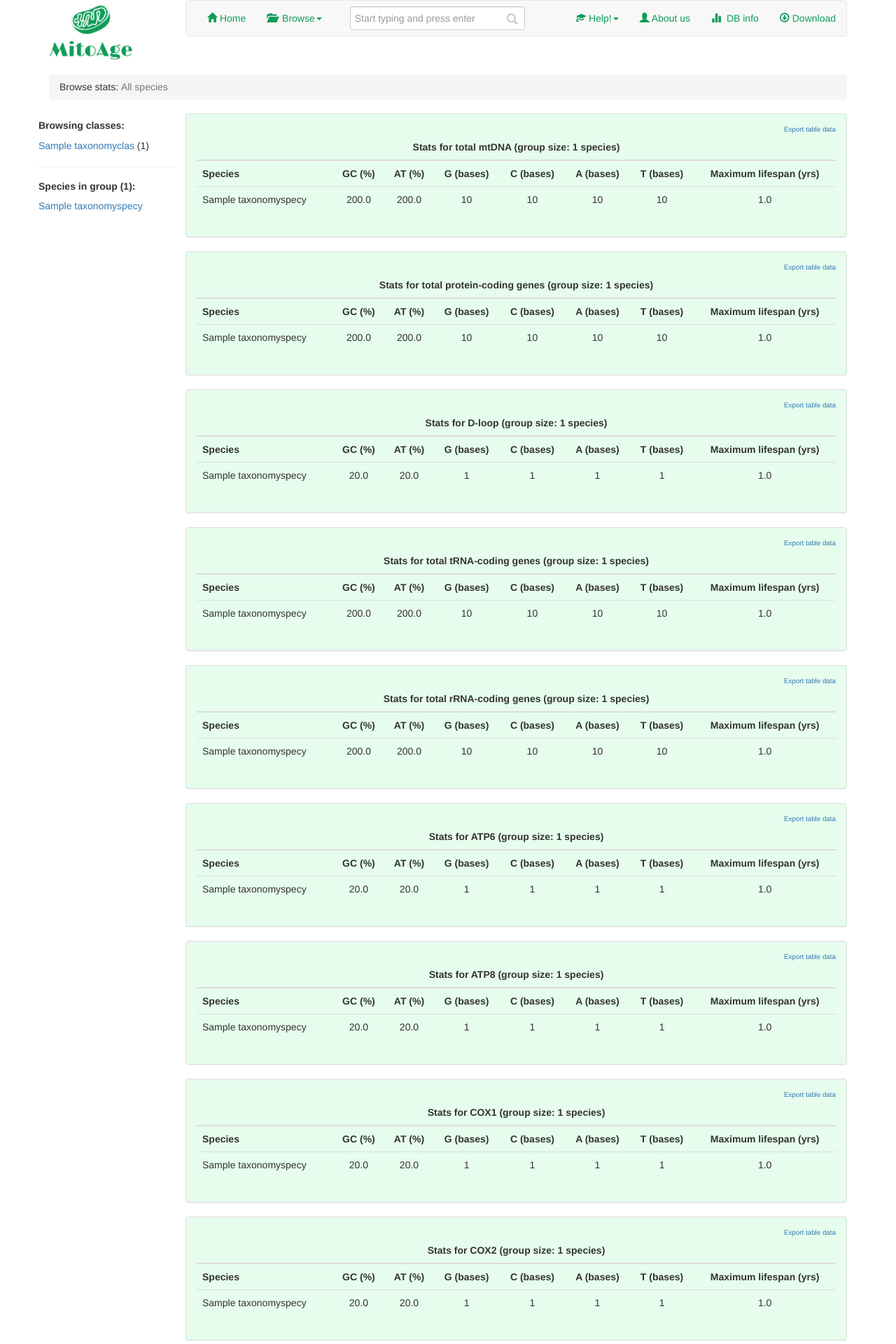
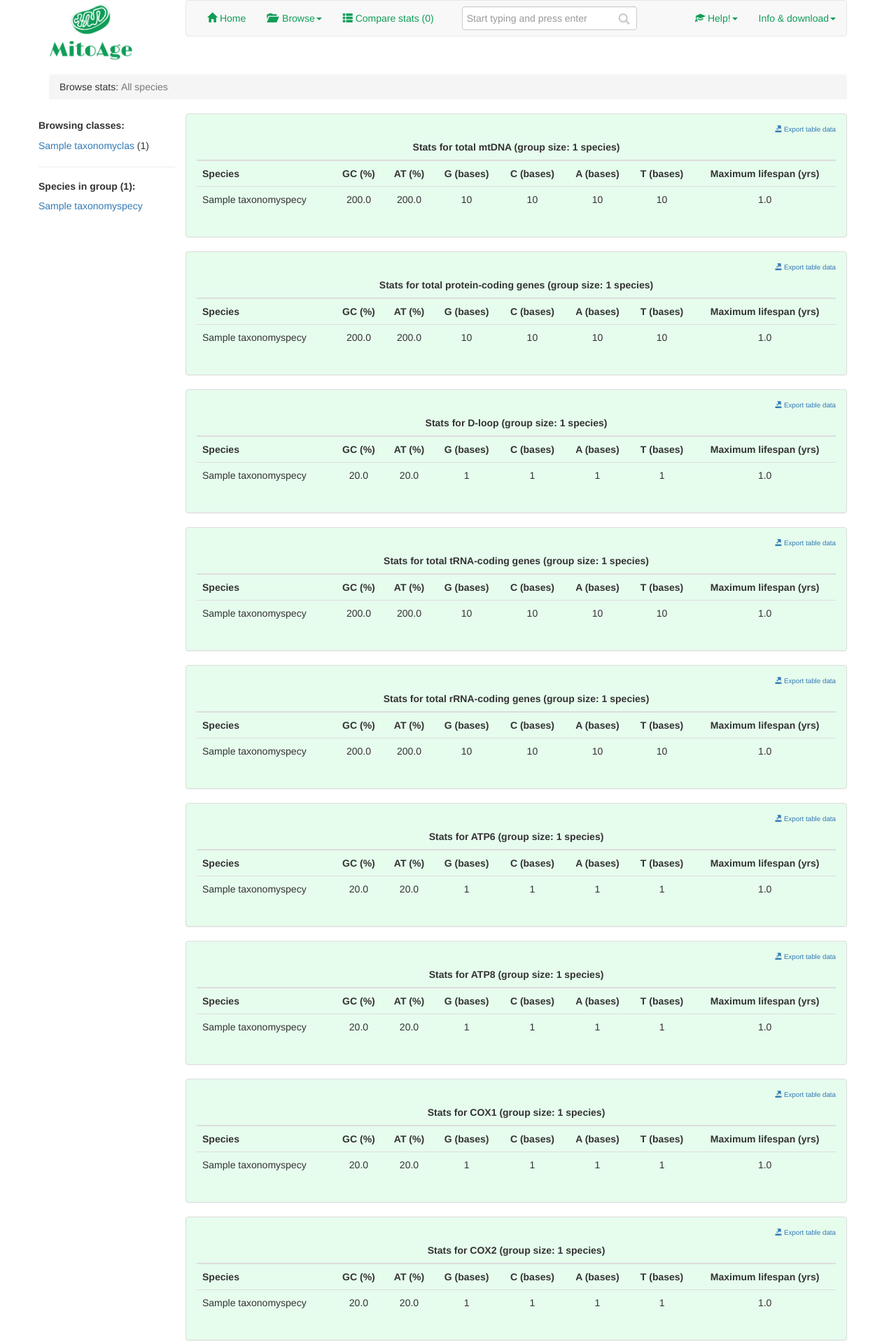
Before and after one commit to MitoAge/MitoAge-website, a Django app: a page that uses templates/website_components/main_menu.html in a window 1280 px wide. Shown: the top 1920 px of the page at 70% size. Run offline with Django 3.2, Linux system fonts and the light colour scheme; tables that the repository leaves empty hold one stand-in row (values such as "Sample post"); parts of the project's set-up code (start-up, migrations or seed data) failed here and were passed over; some libraries are stand-ins or nearby versions.

Commit message:
last update (probably) before submission of paper

```diff
--- a/mitoage/analysis/urls.py
+++ b/mitoage/analysis/urls.py
@@ -1,10 +1,14 @@
 from django.conf.urls import patterns, url
 
-from mitoage.analysis.views import statistics
+from mitoage.analysis.views import statistics, compare, add_to_compare_cart, \
+    delete_from_compare_cart
 
 
 urlpatterns = patterns('mitoage.analysis.views',
 
     url(r'^statistics/$', statistics, name='statistics'),
 
+    url(r'^compare/$', compare, name='compare'),
+    url(r'^add_to_compare_cart/(?P<pk>[0-9]+)/$', add_to_compare_cart, name='add_to_compare_cart'),
+    url(r'^delete_from_compare_cart/(?P<pk>[0-9]+)/$', delete_from_compare_cart, name='delete_from_compare_cart'),
 )
--- a/mitoage/templatetags/templatetags_extra.py
+++ b/mitoage/templatetags/templatetags_extra.py
@@ -57,3 +57,10 @@ def get_base_composition(species, section):
     except MitoAgeEntry.DoesNotExist:
         pass
     return None
+
+@register.simple_tag(takes_context=True)
+def is_in_cart(context, pk):
+    #request = context['request']
+    #compared_stats = request.session.get('compared_stats', [])
+    #return pk in compared_stats
+    return True
--- /dev/null
+++ b/templates/analysis/_base_composition_stats_table.html
@@ -0,0 +1,98 @@
+{% load staticfiles %}
+
+{% load templatetags_extra %}
+
+{% if stats %}
+
+	<tbody>
+		{% if stats.group_size = 0 %}
+		<tr>
+			<td colspan=8> There is no data for {{stats.section|base_composition_nice_title|total_lower}} in this group. </td>
+		</tr>
+		{% elif stats.group_size <= 5 %}
+			<tr>
+				<td><b>Species</b></td>
+				<td class="text-center"><b>GC (%)</b></td>
+				<td class="text-center"><b>AT (%)</b></td>
+				<td class="text-center"><b>G (bases)</b></td>
+				<td class="text-center"><b>C (bases)</b></td>
+				<td class="text-center"><b>A (bases)</b></td>
+				<td class="text-center"><b>T (bases)</b></td>
+				<td class="text-center"><b>Maximum lifespan (yrs)</b></td>
+			</tr>
+			{% for c in stats.compositions %}
+			<tr>
+				<td>{{c.0.name}}</td>
+				<td class="text-center">{% percent c.1.gc c.1.size 1 %}</td>
+				<td class="text-center">{% percent c.1.at c.1.size 1 %}</td>
+				<td class="text-center">{{c.1.g| stringformat:'d'}}</td>
+				<td class="text-center">{{c.1.c| stringformat:'d'}}</td>
+				<td class="text-center">{{c.1.a| stringformat:'d'}}</td>
+				<td class="text-center">{{c.1.t| stringformat:'d'}}</td>
+				<td class="text-center">{{c.0.lifespan| stringformat:'.1f'}}</td>
+			</tr>
+			{% endfor %}
+		{% else %}
+		<tr>
+			<td> </td>
+			<td class="text-center">GC (%)</td>
+			<td class="text-center">AT (%)</td>
+			<td class="text-center">G (bases)</td>
+			<td class="text-center">C (bases)</td>
+			<td class="text-center">A (bases)</td>
+			<td class="text-center">T (bases)</td>
+			<td class="text-center">Maximum lifespan (yrs)</td>
+		</tr>
+		<tr>
+			<td>Range (min-max)</td>
+			<td class="text-center">{% if stats.min.gc %}{{stats.min.gc| stringformat:'.1f'}} - {{stats.max.gc| stringformat:'.1f'}}%{% endif %}</td>
+			<td class="text-center">{% if stats.min.at %}{{stats.min.at| stringformat:'.1f'}} - {{stats.max.at| stringformat:'.1f'}}%{% endif %}</td>
+			<td class="text-center">{% if stats.min.g %}{{stats.min.g| stringformat:'d'}} - {{stats.max.g| stringformat:'d'}}{% endif %}</td>
+			<td class="text-center">{% if stats.min.c %}{{stats.min.c| stringformat:'d'}} - {{stats.max.c| stringformat:'d'}}{% endif %}</td>
+			<td class="text-center">{% if stats.min.a %}{{stats.min.a| stringformat:'d'}} - {{stats.max.a| stringformat:'d'}}{% endif %}</td>
+			<td class="text-center">{% if stats.min.t %}{{stats.min.t| stringformat:'d'}} - {{stats.max.t| stringformat:'d'}}{% endif %}</td>
+			<td class="text-center">{% if stats.min.lifespan %}{{stats.min.lifespan| stringformat:'.1f'}} - {{stats.max.lifespan| stringformat:'.1f'}}{% endif %}</td>
+		</tr>
+		<tr>
+			<td>Median</td>
+			<td class="text-center">{% if stats.max.gc %}{{stats.median.gc| stringformat:'.1f'}}%{% endif %}</td>
+			<td class="text-center">{% if stats.max.at %}{{stats.median.at| stringformat:'.1f'}}%{% endif %}</td>
+			<td class="text-center">{% if stats.max.g %}{{stats.median.g| stringformat:'d'}}{% endif %}</td>
+			<td class="text-center">{% if stats.max.c %}{{stats.median.c| stringformat:'d'}}{% endif %}</td>
+			<td class="text-center">{% if stats.max.a %}{{stats.median.a| stringformat:'d'}}{% endif %}</td>
+			<td class="text-center">{% if stats.max.t %}{{stats.median.t| stringformat:'d'}}{% endif %}</td>
+			<td class="text-center">{% if stats.max.lifespan %}{{stats.median.lifespan| stringformat:'.1f'}}{% endif %}</td>
+		</tr>
+		<tr>
+			<td>Average &plusmn; stdev</td>
+			<td class="text-center">{% if stats.mean.gc %}{{stats.mean.gc| stringformat:'.1f'}} &plusmn; {{stats.stdev.gc| stringformat:'.1f'}}%{% endif %}</td>
+			<td class="text-center">{% if stats.mean.at %}{{stats.mean.at| stringformat:'.1f'}} &plusmn; {{stats.stdev.at| stringformat:'.1f'}}%{% endif %}</td>
+			<td class="text-center">{% if stats.mean.g %}{{stats.mean.g| stringformat:'d'}} &plusmn; {{stats.stdev.g| stringformat:'d'}}{% endif %}</td>
+			<td class="text-center">{% if stats.mean.c %}{{stats.mean.c| stringformat:'d'}} &plusmn; {{stats.stdev.c| stringformat:'d'}}{% endif %}</td>
+			<td class="text-center">{% if stats.mean.a %}{{stats.mean.a| stringformat:'d'}} &plusmn; {{stats.stdev.a| stringformat:'d'}}{% endif %}</td>
+			<td class="text-center">{% if stats.mean.t %}{{stats.mean.t| stringformat:'d'}} &plusmn; {{stats.stdev.t| stringformat:'d'}}{% endif %}</td>
+			<td class="text-center">{% if stats.mean.lifespan %}{{stats.mean.lifespan| stringformat:'.1f'}} &plusmn; {{stats.stdev.lifespan| stringformat:'.1f'}}{% endif %}</td>
+		</tr>
+		<tr>
+			<td>Coefficient of variation</td>
+			<td class="text-center">{% if stats.coef_var.gc %}{{stats.coef_var.gc| stringformat:'.2f'}}{% endif %}</td>
+			<td class="text-center">{% if stats.coef_var.at %}{{stats.coef_var.at| stringformat:'.2f'}}{% endif %}</td>
+			<td class="text-center">{% if stats.coef_var.g %}{{stats.coef_var.g| stringformat:'.2f'}}{% endif %}</td>
+			<td class="text-center">{% if stats.coef_var.c %}{{stats.coef_var.c| stringformat:'.2f'}}{% endif %}</td>
+			<td class="text-center">{% if stats.coef_var.a %}{{stats.coef_var.a| stringformat:'.2f'}}{% endif %}</td>
+			<td class="text-center">{% if stats.coef_var.t %}{{stats.coef_var.t| stringformat:'.2f'}}{% endif %}</td>
+			<td class="text-center">{% if stats.coef_var.lifespan %}{{stats.coef_var.lifespan| stringformat:'.2f'}}{% endif %}</td>
+		</tr>
+		<tr>
+			<td>Pearson correlation coefficient with log10MLS</td>
+			<td class="text-center">{% if stats.pearson.gc %}{{stats.pearson.gc| stringformat:'.2f'}}{% endif %}</td>
+			<td class="text-center">{% if stats.pearson.at %}{{stats.pearson.at| stringformat:'.2f'}}{% endif %}</td>
+			<td class="text-center">{% if stats.pearson.g %}{{stats.pearson.g| stringformat:'.2f'}}{% endif %}</td>
+			<td class="text-center">{% if stats.pearson.c %}{{stats.pearson.c| stringformat:'.2f'}}{% endif %}</td>
+			<td class="text-center">{% if stats.pearson.a %}{{stats.pearson.a| stringformat:'.2f'}}{% endif %}</td>
+			<td class="text-center">{% if stats.pearson.t %}{{stats.pearson.t| stringformat:'.2f'}}{% endif %}</td>
+			<td class="text-center"> - </td>
+		</tr>
+		{% endif %}
+	</tbody>
+{% endif %}
--- a/templates/analysis/base_composition_stats.html
+++ b/templates/analysis/base_composition_stats.html
@@ -10,103 +10,37 @@
 	Test: [{{ stats.test|safe }}]<br/>
 	{% endcomment %}
 
-<div class="link-to-table-data"><a href="{{ stats.url_to_export }}">Export table data</a></div>
-<table class="table">
-	<thead>
-		<tr>
-			<th colspan="8" class="text-center">Stats for {{stats.section|base_composition_nice_title|total_lower}} (group size: {{stats.group_size}} species)</th>
-		</tr>
-	</thead>
-	<tbody>
-		{% if stats.group_size = 0 %}
-		<tr>
-			<td colspan=8> There is no data for {{stats.section|base_composition_nice_title|total_lower}} in this group. </td>
-		</tr>
-		{% elif stats.group_size <= 5 %}
+	<script type="text/javascript">
+		function addToCompare(value) {
+		    var getUrl = window.location;
+		    $.ajax({
+		    	url:getUrl.protocol + "//" + getUrl.host+value,
+		        success: function(response) {
+					$("#number-of-items-in-cart").html(response['no_compared_stats']);
+		        }
+		    });
+		}
+	</script>
+
+	<div class="link-to-table-data">
+		{% if stats.in_cart %} yuhuu {% endif %}
+		{% if is_in_cart %} yuhuu2 {% endif %}
+		{% if stats.group_size > 5 %}
+		<a href="javascript:void(0);" onClick="addToCompare('{{ stats.url_to_compare }}');"><span class="glyphicon glyphicon-plus"></span>&nbsp;Compare</a>&nbsp;&nbsp;
+		{% comment %}<a href="{{ stats.url_to_compare }}"><span class="glyphicon glyphicon-plus"></span>&nbsp;Compare</a>&nbsp;&nbsp;{% endcomment %}
+		{% endif %}
+		<a href="{{ stats.url_to_export }}"><span class="glyphicon glyphicon-export"></span>&nbsp;Export table data</a>
+	</div>
+
+
+	<table class="table">
+		<thead>
 			<tr>
-				<td><b>Species</b></td>
-				<td class="text-center"><b>GC (%)</b></td>
-				<td class="text-center"><b>AT (%)</b></td>
-				<td class="text-center"><b>G (bases)</b></td>
-				<td class="text-center"><b>C (bases)</b></td>
-				<td class="text-center"><b>A (bases)</b></td>
-				<td class="text-center"><b>T (bases)</b></td>
-				<td class="text-center"><b>Maximum lifespan (yrs)</b></td>
+				<th colspan="8" class="text-center">Stats for {{stats.section|base_composition_nice_title|total_lower}} (group size: {{stats.group_size}} species)</th>
 			</tr>
-			{% for c in stats.compositions %}
-			<tr>
-				<td>{{c.0.name}}</td>
-				<td class="text-center">{% percent c.1.gc c.1.size 1 %}</td>
-				<td class="text-center">{% percent c.1.at c.1.size 1 %}</td>
-				<td class="text-center">{{c.1.g| stringformat:'d'}}</td>
-				<td class="text-center">{{c.1.c| stringformat:'d'}}</td>
-				<td class="text-center">{{c.1.a| stringformat:'d'}}</td>
-				<td class="text-center">{{c.1.t| stringformat:'d'}}</td>
-				<td class="text-center">{{c.0.lifespan| stringformat:'.1f'}}</td>
-			</tr>
-			{% endfor %}
-		{% else %}
-		<tr>
-			<td> </td>
-			<td class="text-center">GC (%)</td>
-			<td class="text-center">AT (%)</td>
-			<td class="text-center">G (bases)</td>
-			<td class="text-center">C (bases)</td>
-			<td class="text-center">A (bases)</td>
-			<td class="text-center">T (bases)</td>
-			<td class="text-center">Maximum lifespan (yrs)</td>
-		</tr>
-		<tr>
-			<td>Range (min-max)</td>
-			<td class="text-center">{% if stats.min.gc %}{{stats.min.gc| stringformat:'.1f'}} - {{stats.max.gc| stringformat:'.1f'}}%{% endif %}</td>
-			<td class="text-center">{% if stats.min.at %}{{stats.min.at| stringformat:'.1f'}} - {{stats.max.at| stringformat:'.1f'}}%{% endif %}</td>
-			<td class="text-center">{% if stats.min.g %}{{stats.min.g| stringformat:'d'}} - {{stats.max.g| stringformat:'d'}}{% endif %}</td>
-			<td class="text-center">{% if stats.min.c %}{{stats.min.c| stringformat:'d'}} - {{stats.max.c| stringformat:'d'}}{% endif %}</td>
-			<td class="text-center">{% if stats.min.a %}{{stats.min.a| stringformat:'d'}} - {{stats.max.a| stringformat:'d'}}{% endif %}</td>
-			<td class="text-center">{% if stats.min.t %}{{stats.min.t| stringformat:'d'}} - {{stats.max.t| stringformat:'d'}}{% endif %}</td>
-			<td class="text-center">{% if stats.min.lifespan %}{{stats.min.lifespan| stringformat:'.1f'}} - {{stats.max.lifespan| stringformat:'.1f'}}{% endif %}</td>
-		</tr>
-		<tr>
-			<td>Median</td>
-			<td class="text-center">{% if stats.max.gc %}{{stats.median.gc| stringformat:'.1f'}}%{% endif %}</td>
-			<td class="text-center">{% if stats.max.at %}{{stats.median.at| stringformat:'.1f'}}%{% endif %}</td>
-			<td class="text-center">{% if stats.max.g %}{{stats.median.g| stringformat:'d'}}{% endif %}</td>
-			<td class="text-center">{% if stats.max.c %}{{stats.median.c| stringformat:'d'}}{% endif %}</td>
-			<td class="text-center">{% if stats.max.a %}{{stats.median.a| stringformat:'d'}}{% endif %}</td>
-			<td class="text-center">{% if stats.max.t %}{{stats.median.t| stringformat:'d'}}{% endif %}</td>
-			<td class="text-center">{% if stats.max.lifespan %}{{stats.median.lifespan| stringformat:'.1f'}}{% endif %}</td>
-		</tr>
-		<tr>
-			<td>Average &plusmn; stdev</td>
-			<td class="text-center">{% if stats.mean.gc %}{{stats.mean.gc| stringformat:'.1f'}} &plusmn; {{stats.stdev.gc| stringformat:'.1f'}}%{% endif %}</td>
-			<td class="text-center">{% if stats.mean.at %}{{stats.mean.at| stringformat:'.1f'}} &plusmn; {{stats.stdev.at| stringformat:'.1f'}}%{% endif %}</td>
-			<td class="text-center">{% if stats.mean.g %}{{stats.mean.g| stringformat:'d'}} &plusmn; {{stats.stdev.g| stringformat:'d'}}{% endif %}</td>
-			<td class="text-center">{% if stats.mean.c %}{{stats.mean.c| stringformat:'d'}} &plusmn; {{stats.stdev.c| stringformat:'d'}}{% endif %}</td>
-			<td class="text-center">{% if stats.mean.a %}{{stats.mean.a| stringformat:'d'}} &plusmn; {{stats.stdev.a| stringformat:'d'}}{% endif %}</td>
-			<td class="text-center">{% if stats.mean.t %}{{stats.mean.t| stringformat:'d'}} &plusmn; {{stats.stdev.t| stringformat:'d'}}{% endif %}</td>
-			<td class="text-center">{% if stats.mean.lifespan %}{{stats.mean.lifespan| stringformat:'.1f'}} &plusmn; {{stats.stdev.lifespan| stringformat:'.1f'}}{% endif %}</td>
-		</tr>
-		<tr>
-			<td>Coefficient of variation</td>
-			<td class="text-center">{% if stats.coef_var.gc %}{{stats.coef_var.gc| stringformat:'.2f'}}{% endif %}</td>
-			<td class="text-center">{% if stats.coef_var.at %}{{stats.coef_var.at| stringformat:'.2f'}}{% endif %}</td>
-			<td class="text-center">{% if stats.coef_var.g %}{{stats.coef_var.g| stringformat:'.2f'}}{% endif %}</td>
-			<td class="text-center">{% if stats.coef_var.c %}{{stats.coef_var.c| stringformat:'.2f'}}{% endif %}</td>
-			<td class="text-center">{% if stats.coef_var.a %}{{stats.coef_var.a| stringformat:'.2f'}}{% endif %}</td>
-			<td class="text-center">{% if stats.coef_var.t %}{{stats.coef_var.t| stringformat:'.2f'}}{% endif %}</td>
-			<td class="text-center">{% if stats.coef_var.lifespan %}{{stats.coef_var.lifespan| stringformat:'.2f'}}{% endif %}</td>
-		</tr>
-		<tr>
-			<td>Pearson (X, log<sub>10</sub>(lifespan))</td>
-			<td class="text-center">{% if stats.pearson.gc %}{{stats.pearson.gc| stringformat:'.2f'}}{% endif %}</td>
-			<td class="text-center">{% if stats.pearson.at %}{{stats.pearson.at| stringformat:'.2f'}}{% endif %}</td>
-			<td class="text-center">{% if stats.pearson.g %}{{stats.pearson.g| stringformat:'.2f'}}{% endif %}</td>
-			<td class="text-center">{% if stats.pearson.c %}{{stats.pearson.c| stringformat:'.2f'}}{% endif %}</td>
-			<td class="text-center">{% if stats.pearson.a %}{{stats.pearson.a| stringformat:'.2f'}}{% endif %}</td>
-			<td class="text-center">{% if stats.pearson.t %}{{stats.pearson.t| stringformat:'.2f'}}{% endif %}</td>
-			<td class="text-center"> - </td>
-		</tr>
-		{% endif %}
-	</tbody>
-</table>
+		</thead>
+
+		{% include "analysis/_base_composition_stats_table.html" %}
+
+	</table>
 {% endif %}
--- a/templates/website_components/main_menu.html
+++ b/templates/website_components/main_menu.html
@@ -1,4 +1,6 @@
 {% load staticfiles %}
+
+{% load templatetags_extra %}
 
 <ul class="nav navbar-nav green_flame">
 	<li>
@@ -23,4 +25,8 @@
 		</ul>
 	</li>
 
+	<li>
+		<a href="{% url 'compare' %}"><span class="glyphicon glyphicon-th-list"></span> Compare stats (<span id="number-of-items-in-cart">{{request.session.compared_stats|length}}</span>)</a>
+	</li>
+
 </ul>
--- a/templates/website_components/remaining_menu.html
+++ b/templates/website_components/remaining_menu.html
@@ -7,6 +7,7 @@
 		<a href="{% url 'news' %}">News & Updates</a>
 	</li>
 	{% endcomment %}
+
 	<li class="dropdown">
 		 <a href="#" class="dropdown-toggle" data-toggle="dropdown"><span class="glyphicon glyphicon-education"></span> Help!<strong class="caret"></strong></a>
 		<ul class="dropdown-menu green_flame">
@@ -32,6 +33,21 @@
 			</li>
 		</ul>
 	</li>
+	<li class="dropdown">
+		 <a href="#" class="dropdown-toggle" data-toggle="dropdown">Info & download<strong class="caret"></strong></a>
+		<ul class="dropdown-menu green_flame">
+			<li>
+				<a href="{% url 'about' %}"><span class="glyphicon glyphicon-user"></span> About us</a>
+			</li>
+			<li>
+				<a href="{% url 'statistics' %}"><span class="glyphicon glyphicon-stats"></span> DB info</a>
+			</li>
+			<li>
+				<a href="{% url 'download' %}"><span class="glyphicon glyphicon-download"></span> Download</a>
+			</li>
+		</ul>
+	</li>
+	{% comment %}
 	<li>
 		<a href="{% url 'about' %}"><span class="glyphicon glyphicon-user"></span> About us</a>
 	</li>
@@ -41,4 +57,5 @@
 	<li>
 		<a href="{% url 'download' %}"><span class="glyphicon glyphicon-download"></span> Download</a>
 	</li>
+	{% endcomment %}
 </ul>
```
Also changed, not shown: mitoage/analysis/models.py (+41 -21 lines), mitoage/analysis/views.py (+23 -1 lines), templates/analysis/compare.html (added, +50 -0 lines).
